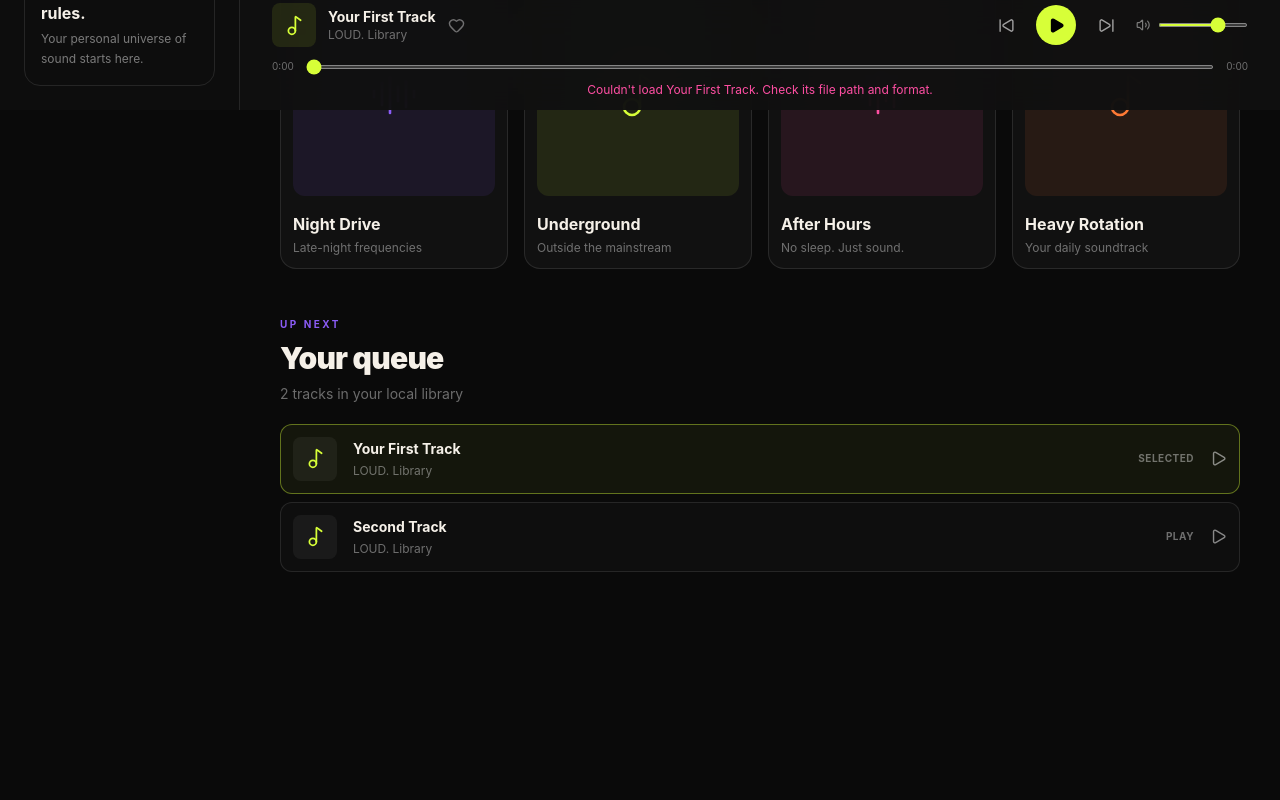
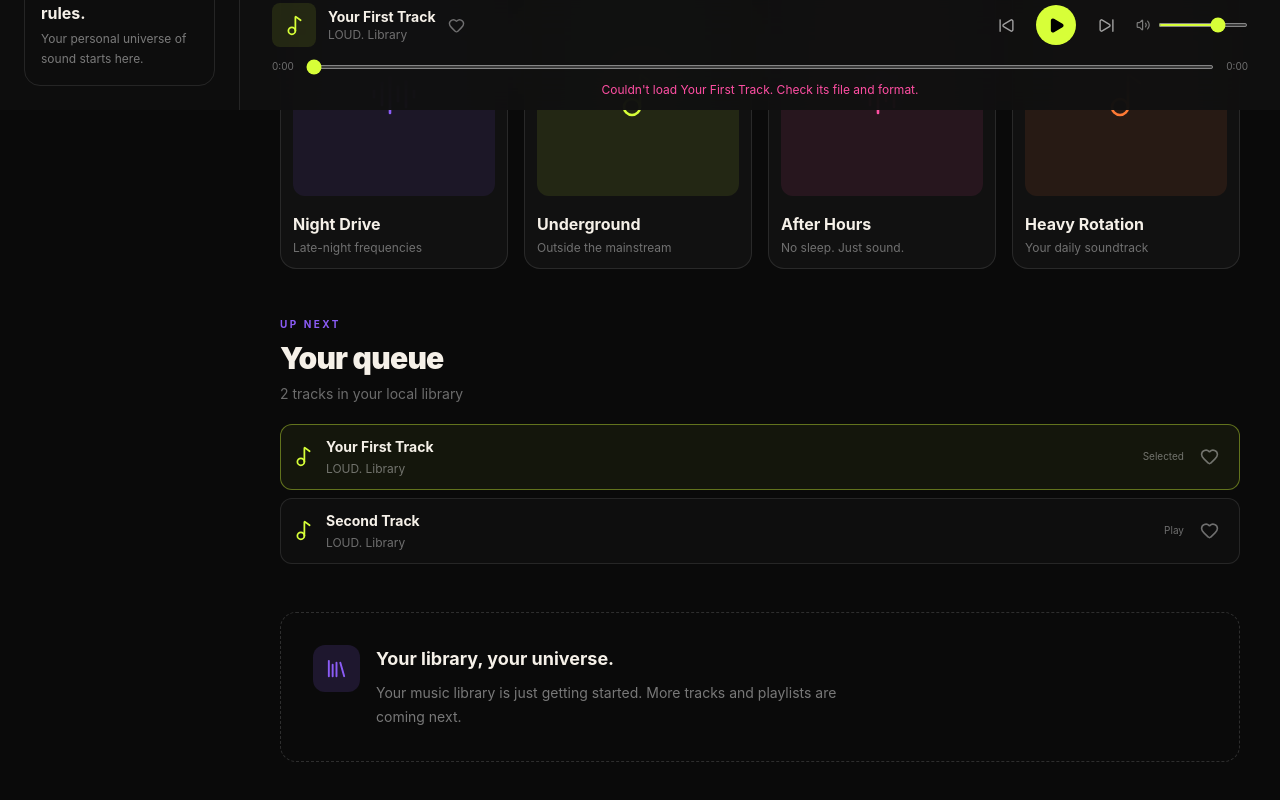
Before and after one commit to gautamkumar-exe/loud, a React (Vite) app: page / in a window 1280 px wide. Shown: the part 690-1490 px from the top of the page. Before the commit the page ends 1422 px from the top, so only its background shows below. Built offline with nearby package versions, Linux system fonts and the light colour scheme.

Commit message:
feat: add persistent music favorites

```diff
--- a/src/App.tsx
+++ b/src/App.tsx
@@ -45,6 +45,7 @@ const formatTime = (seconds: number) => {
 export default function App() {
   const audioRef = useRef<HTMLAudioElement>(null);
   const autoplayRef = useRef(false);
+
   const [trackIndex, setTrackIndex] = useState(0);
   const [playing, setPlaying] = useState(false);
   const [time, setTime] = useState(0);
@@ -52,7 +53,28 @@ export default function App() {
   const [volume, setVolume] = useState(0.7);
   const [error, setError] = useState("");
 
+  const [favorites, setFavorites] = useState<string[]>(() => {
+    try {
+      const saved: unknown = JSON.parse(
+        localStorage.getItem("loud-favorites") || "[]"
+      );
+      return Array.isArray(saved)
+        ? saved.filter((item): item is string => typeof item === "string")
+        : [];
+    } catch {
+      return [];
+    }
+  });
+
   const currentTrack = tracks[trackIndex];
+
+  useEffect(() => {
+    try {
+      localStorage.setItem("loud-favorites", JSON.stringify(favorites));
+    } catch {
+      // Favorites remain available for the current session.
+    }
+  }, [favorites]);
 
   useEffect(() => {
     if (audioRef.current) audioRef.current.volume = volume;
@@ -63,9 +85,13 @@ export default function App() {
     if (!audio || !autoplayRef.current) return;
 
     autoplayRef.current = false;
-    void audio.play().then(() => setPlaying(true)).catch(() => {
+    audio.load();
+
+    void audio.play().then(() => {
+      setPlaying(true);
+    }).catch(() => {
       setPlaying(false);
-      setError("Playback failed. Check that the media file is playable.");
+      setError("Playback failed. Check the media file and try again.");
     });
   }, [trackIndex]);
 
@@ -92,10 +118,10 @@ export default function App() {
   }
 
   function selectTrack(index: number) {
-    const nextIndex = (index % tracks.length + tracks.length) % tracks.length;
+    const nextIndex = (index + tracks.length) % tracks.length;
 
     if (nextIndex === trackIndex) {
-      if (!playing) void togglePlay();
+      void togglePlay();
       return;
     }
 
@@ -105,6 +131,14 @@ export default function App() {
     setTime(0);
     setDuration(0);
     setError("");
+  }
+
+  function toggleFavorite(src: string) {
+    setFavorites((saved) =>
+      saved.includes(src)
+        ? saved.filter((item) => item !== src)
+        : [...saved, src]
+    );
   }
 
   function seek(value: number) {
@@ -136,7 +170,7 @@ export default function App() {
         }}
         onError={() => {
           setPlaying(false);
-          setError(`Couldn't load ${currentTrack.title}. Check its file path and format.`);
+          setError(`Couldn't load ${currentTrack.title}. Check its file and format.`);
         }}
       />
 
@@ -203,9 +237,11 @@ export default function App() {
           <a href="#" className="text-2xl font-black tracking-tighter md:hidden">
             LOUD<span className="text-[#D7FF38]">.</span>
           </a>
+
           <p className="hidden text-sm text-white/40 md:block">
             YOUR SOUND. YOUR RULES.
           </p>
+
           <button className="flex items-center gap-2 rounded-full border border-white/10 px-3 py-2 text-xs text-white/70 hover:border-[#D7FF38]/50 sm:px-4 sm:text-sm">
             <Search size={16} />
             <span>Find your frequency</span>
@@ -221,7 +257,9 @@ export default function App() {
             <button
               key={label}
               className={`flex shrink-0 items-center gap-2 rounded-full px-4 py-2 text-sm ${
-                i === 0 ? "bg-[#D7FF38] font-bold text-black" : "bg-white/5 text-white/65"
+                i === 0
+                  ? "bg-[#D7FF38] font-bold text-black"
+                  : "bg-white/5 text-white/65"
               }`}
             >
               <Icon size={16} />
@@ -252,7 +290,9 @@ export default function App() {
               onClick={() => void togglePlay()}
               className="mt-7 inline-flex items-center gap-2 rounded-full bg-[#D7FF38] px-6 py-3 text-sm font-black text-black transition hover:scale-[1.02]"
             >
-              {playing ? <Pause size={17} /> : <Play size={17} fill="currentColor" />}
+              {playing
+                ? <Pause size={17} />
+                : <Play size={17} fill="currentColor" />}
               {playing ? "Pause your track" : "Play your track"}
             </button>
           </div>
@@ -288,12 +328,11 @@ export default function App() {
                   className="mb-4 flex aspect-square items-center justify-center overflow-hidden rounded-xl"
                   style={{ backgroundColor: `${mix.color}18` }}
                 >
-                  {i % 2 === 0 ? (
-                    <AudioLines size={48} strokeWidth={1.3} style={{ color: mix.color }} />
-                  ) : (
-                    <Music2 size={48} strokeWidth={1.3} style={{ color: mix.color }} />
-                  )}
+                  {i % 2 === 0
+                    ? <AudioLines size={48} strokeWidth={1.3} style={{ color: mix.color }} />
+                    : <Music2 size={48} strokeWidth={1.3} style={{ color: mix.color }} />}
                 </div>
+
                 <h3 className="truncate font-bold">{mix.title}</h3>
                 <p className="mt-1 text-xs text-white/40">{mix.subtitle}</p>
               </article>
@@ -301,7 +340,7 @@ export default function App() {
           </div>
         </section>
 
-        <section>
+        <section id="queue" className="mb-10 md:mb-12">
           <div className="mb-5">
             <p className="mb-2 text-[10px] font-bold uppercase tracking-[0.25em] text-[#8B5CF6]">
               Up next
@@ -315,40 +354,114 @@ export default function App() {
           </div>
 
           <div className="space-y-2">
-            {tracks.map((track, index) => (
-              <button
-                key={track.src}
-                onClick={() => selectTrack(index)}
-                className={`flex w-full min-w-0 items-center gap-3 rounded-xl border p-3 text-left transition sm:gap-4 ${
-                  index === trackIndex
-                    ? "border-[#D7FF38]/40 bg-[#D7FF38]/5"
-                    : "border-white/10 bg-white/[0.02] hover:bg-white/[0.05]"
-                }`}
-              >
-                <div className="flex h-11 w-11 shrink-0 items-center justify-center rounded-lg bg-white/5 text-[#D7FF38]">
-                  {index === trackIndex && playing ? (
-                    <AudioLines size={21} />
-                  ) : (
-                    <Music2 size={21} />
-                  )}
+            {tracks.map((track, index) => {
+              const isFavorite = favorites.includes(track.src);
+              const isCurrent = index === trackIndex;
+
+              return (
+                <div
+                  key={track.src}
+                  className={`flex items-center gap-2 rounded-xl border p-3 ${
+                    isCurrent
+                      ? "border-[#D7FF38]/40 bg-[#D7FF38]/5"
+                      : "border-white/10 bg-white/[0.02]"
+                  }`}
+                >
+                  <button
+                    onClick={() => selectTrack(index)}
+                    className="flex min-w-0 flex-1 items-center gap-3 text-left"
+                  >
+                    <Music2 className="shrink-0 text-[#D7FF38]" size={21} />
+
+                    <span className="min-w-0 flex-1">
+                      <span className="block truncate text-sm font-bold">
+                        {track.title}
+                      </span>
+                      <span className="mt-1 block truncate text-xs text-white/40">
+                        {track.artist}
+                      </span>
+                    </span>
+
+                    <span className="hidden shrink-0 text-[10px] text-white/40 sm:block">
+                      {isCurrent ? (playing ? "Playing" : "Selected") : "Play"}
+                    </span>
+                  </button>
+
+                  <button
+                    aria-label={isFavorite ? "Remove from favorites" : "Add to favorites"}
+                    aria-pressed={isFavorite}
+                    onClick={() => toggleFavorite(track.src)}
+                    className="shrink-0 p-2"
+                  >
+                    <Heart
+                      size={19}
+                      fill={isFavorite ? "currentColor" : "none"}
+                      className={
+                        isFavorite
+                          ? "text-[#FF4FA3]"
+                          : "text-white/40 hover:text-[#FF4FA3]"
+                      }
+                    />
+                  </button>
                 </div>
+              );
+            })}
+          </div>
+        </section>
 
-                <div className="min-w-0 flex-1">
-                  <p className="truncate text-sm font-bold">{track.title}</p>
-                  <p className="mt-1 truncate text-xs text-white/40">{track.artist}</p>
-                </div>
+        {favorites.length > 0 && (
+          <section id="favorites" className="mb-10">
+            <p className="mb-2 text-[10px] font-bold uppercase tracking-[0.25em] text-[#FF4FA3]">
+              Saved by you
+            </p>
+            <h2 className="mb-5 text-2xl font-black sm:text-3xl">
+              Liked tracks
+            </h2>
 
-                <span className="shrink-0 text-[10px] font-bold uppercase tracking-wider text-white/40">
-                  {index === trackIndex ? (playing ? "Playing" : "Selected") : "Play"}
-                </span>
+            <div className="space-y-2">
+              {tracks
+                .filter((track) => favorites.includes(track.src))
+                .map((track) => (
+                  <button
+                    key={track.src}
+                    onClick={() =>
+                      selectTrack(tracks.findIndex((item) => item.src === track.src))
+                    }
+                    className="flex w-full items-center gap-3 rounded-xl border border-white/10 p-3 text-left hover:bg-white/5"
+                  >
+                    <Heart
+                      size={18}
+                      fill="currentColor"
+                      className="shrink-0 text-[#FF4FA3]"
+                    />
 
-                {index === trackIndex && playing ? (
-                  <Pause size={17} className="shrink-0 text-[#D7FF38]" />
-                ) : (
-                  <Play size={17} className="shrink-0 text-white/50" />
-                )}
-              </button>
-            ))}
+                    <span className="min-w-0 flex-1">
+                      <span className="block truncate text-sm font-bold">
+                        {track.title}
+                      </span>
+                      <span className="block text-xs text-white/40">
+                        {track.artist}
+                      </span>
+                    </span>
+
+                    <Play size={17} className="shrink-0 text-white/50" />
+                  </button>
+                ))}
+            </div>
+          </section>
+        )}
+
+        <section className="rounded-2xl border border-dashed border-white/15 p-5 sm:p-8">
+          <div className="flex items-start gap-4">
+            <div className="rounded-xl bg-[#8B5CF6]/15 p-3 text-[#8B5CF6]">
+              <Library size={23} />
+            </div>
+            <div>
+              <h2 className="text-lg font-bold">Your library, your universe.</h2>
+              <p className="mt-2 max-w-lg text-sm leading-6 text-white/45">
+                Your music library is just getting started. More tracks and playlists are coming next.
+              </p>
+            </div>
           </div>
         </section>
       </main>
@@ -359,11 +472,32 @@ export default function App() {
             <div className="flex h-10 w-10 shrink-0 items-center justify-center rounded-lg bg-[#D7FF38]/10 text-[#D7FF38] sm:h-11 sm:w-11">
               <Music2 size={21} />
             </div>
+
             <div className="min-w-0">
-              <p className="truncate text-xs font-bold sm:text-sm">{currentTrack.title}</p>
-              <p className="truncate text-[10px] text-white/40 sm:text-xs">{currentTrack.artist}</p>
+              <p className="truncate text-xs font-bold sm:text-sm">
+                {currentTrack.title}
+              </p>
+              <p className="truncate text-[10px] text-white/40 sm:text-xs">
+                {currentTrack.artist}
+              </p>
             </div>
-            <Heart size={17} className="hidden text-white/40 lg:block" />
+
+            <button
+              aria-label={favorites.includes(currentTrack.src) ? "Unlike track" : "Like track"}
+              aria-pressed={favorites.includes(currentTrack.src)}
+              onClick={() => toggleFavorite(currentTrack.src)}
+              className="hidden sm:block"
+            >
+              <Heart
+                size={17}
+                fill={favorites.includes(currentTrack.src) ? "currentColor" : "none"}
+                className={
+                  favorites.includes(currentTrack.src)
+                    ? "text-[#FF4FA3]"
+                    : "text-white/40 hover:text-[#FF4FA3]"
+                }
+              />
+            </button>
           </div>
 
           <div className="flex shrink-0 items-center gap-1 sm:gap-3">
@@ -380,7 +514,9 @@ export default function App() {
               onClick={() => void togglePlay()}
               className="flex h-9 w-9 items-center justify-center rounded-full bg-[#D7FF38] text-black sm:h-10 sm:w-10"
             >
-              {playing ? <Pause size={17} fill="currentColor" /> : <Play size={17} fill="currentColor" />}
+              {playing
+                ? <Pause size={17} fill="currentColor" />
+                : <Play size={17} fill="currentColor" />}
             </button>
 
             <button
@@ -409,6 +545,7 @@ export default function App() {
 
         <div className="mx-auto mt-3 flex max-w-7xl items-center gap-3 text-[10px] text-white/40">
           <span>{formatTime(time)}</span>
+
           <input
             aria-label="Track progress"
             type="range"
@@ -419,6 +556,7 @@ export default function App() {
             onChange={(e) => seek(Number(e.target.value))}
             className="h-1 min-w-0 flex-1 cursor-pointer accent-[#D7FF38]"
           />
+
           <span>{formatTime(duration)}</span>
         </div>
 
```
